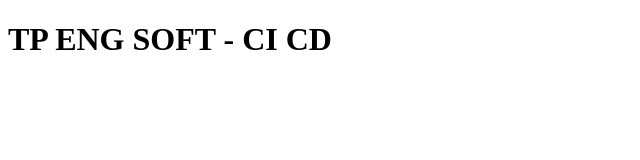
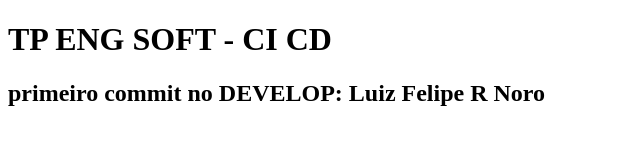
Before and after one commit to LuizFelipeRNoro/CI_CD, a plain HTML site: page index.html in a window 1280 px wide. Shown: the whole page, without its empty margins (0-640 px from the left). Drawn offline with Linux system fonts and the light colour scheme.

Commit message:
segundo commit Noro

```diff
--- a/index.html
+++ b/index.html
@@ -8,5 +8,6 @@
 </head>
 <body>
     <h1>TP ENG SOFT - CI CD</h1>
+        <h2> primeiro commit no DEVELOP: Luiz Felipe R Noro</h2>
 </body>
 </html>
```
